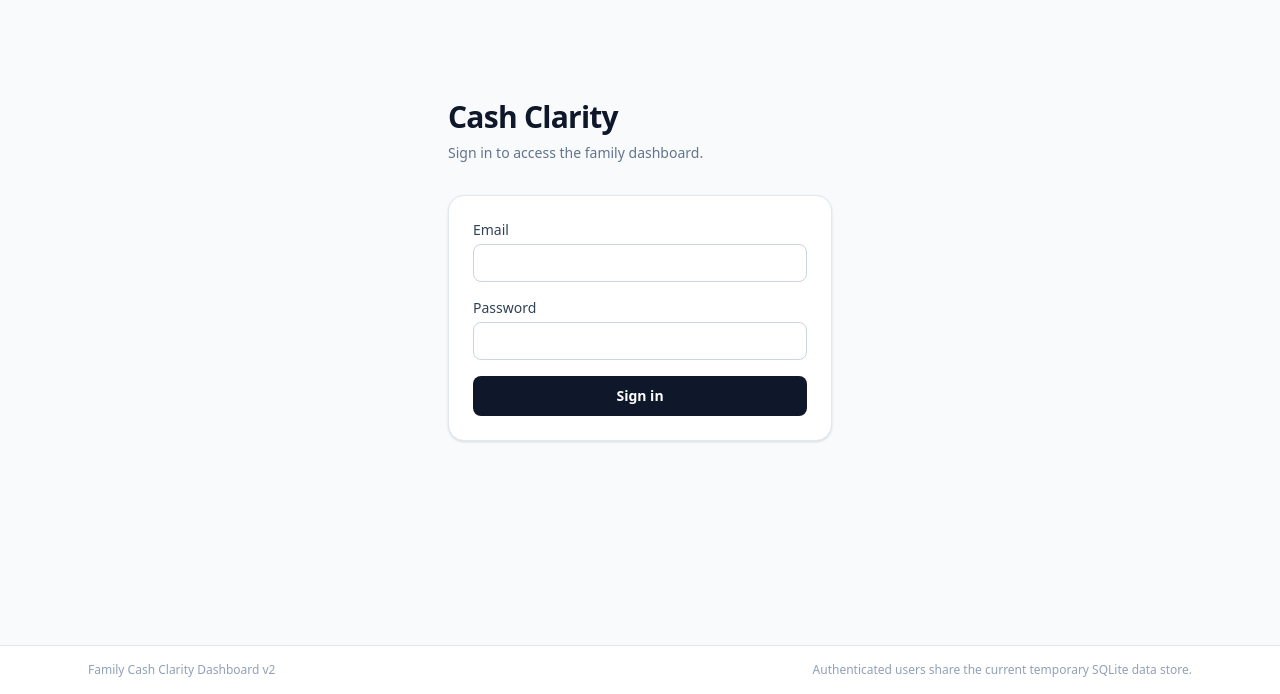
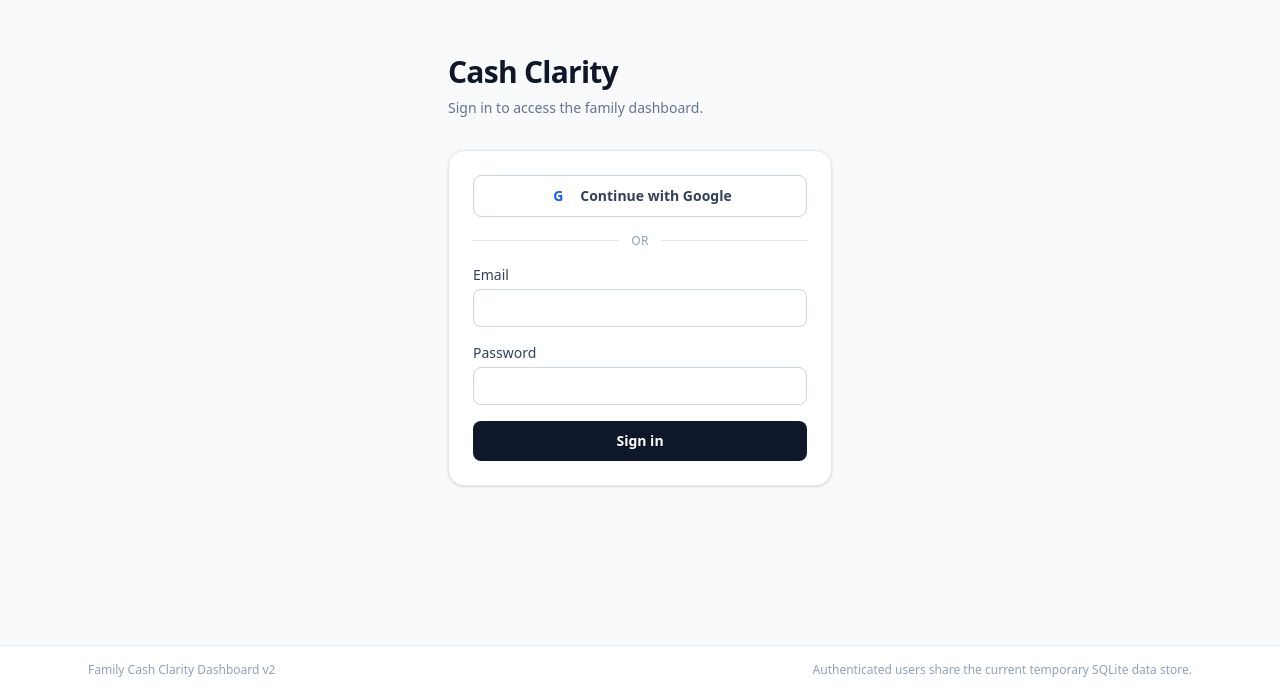
Before and after one commit to antoniocepeda/family-cash-clarity-dashboard, a Next.js app in the folder app/: page /login in a window 1280 px wide. Shown: the part 106-800 px from the top of the page. Built offline with nearby package versions, Linux system fonts and the light colour scheme; no server answers.

Commit message:
Add Google sign-in option

```diff
--- a/app/src/app/login/page.tsx
+++ b/app/src/app/login/page.tsx
@@ -1,7 +1,7 @@
 "use client";
 
 import { FormEvent, ReactNode, Suspense, useState } from "react";
-import { signInWithEmailAndPassword } from "firebase/auth";
+import { GoogleAuthProvider, signInWithEmailAndPassword, signInWithPopup } from "firebase/auth";
 import { useRouter, useSearchParams } from "next/navigation";
 import { getFirebaseAuth } from "@/lib/firebase/client";
 
@@ -22,6 +22,9 @@ function LoginForm() {
   const [loading, setLoading] = useState(false);
 
   const next = searchParams.get("next") || "/";
+  const redirectAfterSignIn = () => {
+    router.replace(next.startsWith("/") ? next : "/");
+  };
 
   const handleSubmit = async (event: FormEvent<HTMLFormElement>) => {
     event.preventDefault();
@@ -30,9 +33,25 @@ function LoginForm() {
 
     try {
       await signInWithEmailAndPassword(getFirebaseAuth(), email, password);
-      router.replace(next.startsWith("/") ? next : "/");
+      redirectAfterSignIn();
     } catch {
       setError("Unable to sign in with that email and password.");
+    } finally {
+      setLoading(false);
+    }
+  };
+
+  const handleGoogleSignIn = async () => {
+    setError("");
+    setLoading(true);
+
+    try {
+      const provider = new GoogleAuthProvider();
+      provider.setCustomParameters({ prompt: "select_account" });
+      await signInWithPopup(getFirebaseAuth(), provider);
+      redirectAfterSignIn();
+    } catch {
+      setError("Unable to sign in with Google. Check that Google is enabled in Firebase Authentication.");
     } finally {
       setLoading(false);
     }
@@ -41,6 +60,24 @@ function LoginForm() {
   return (
     <LoginShell>
       <form onSubmit={handleSubmit} className="rounded-2xl border border-slate-200 bg-white p-6 shadow-sm space-y-4">
+        <button
+          type="button"
+          onClick={() => void handleGoogleSignIn()}
+          disabled={loading}
+          className="flex w-full items-center justify-center gap-3 rounded-lg border border-slate-300 bg-white px-4 py-2.5 text-sm font-semibold text-slate-700 transition-colors hover:bg-slate-50 disabled:cursor-not-allowed disabled:opacity-60"
+        >
+          <span className="flex h-5 w-5 items-center justify-center rounded-full bg-white text-sm font-bold text-blue-600">
+            G
+          </span>
+          Continue with Google
+        </button>
+
+        <div className="flex items-center gap-3">
+          <div className="h-px flex-1 bg-slate-200" />
+          <span className="text-xs font-medium uppercase tracking-wide text-slate-400">or</span>
+          <div className="h-px flex-1 bg-slate-200" />
+        </div>
+
         <div>
           <label htmlFor="email" className="block text-sm font-medium text-slate-700">
             Email
```
